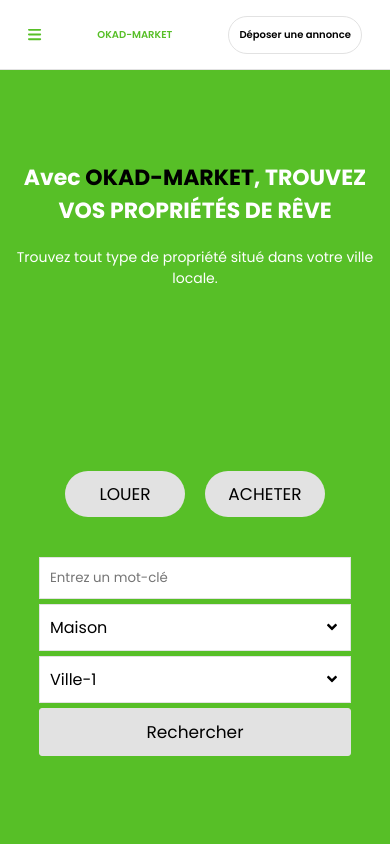
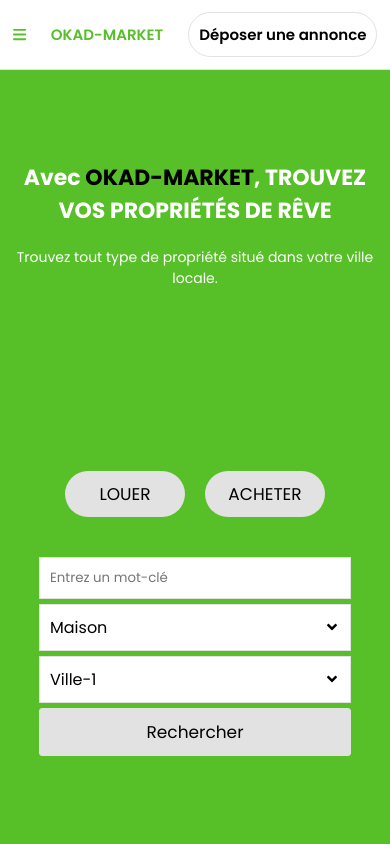
Before and after one commit to project-jered-david/okad-market, a React (Create React App) app: page / in a window 390 px wide. Shown: the top 844 px of the page. Built offline with nearby package versions, Linux system fonts and the light colour scheme.

Commit message:
css modif

```diff
--- a/src/components/Navbar/navbar.css
+++ b/src/components/Navbar/navbar.css
@@ -102,7 +102,7 @@
 
     .navbar-wrapper .bottom .logo,
     .navbar-wrapper .bottom .submit-new-ad{
-        font-size: 10px;
+        font-size: 15px;
     }
     .navbar-wrapper .top,
     .navbar-wrapper .bottom .navbar-buttons{
--- a/src/pages/AddNewAd/add-new-ad.css
+++ b/src/pages/AddNewAd/add-new-ad.css
@@ -97,4 +97,8 @@
         margin: 40px 20px 0px 20px;
     }
 
+    .add-new-ad .new-ad-form-container .new-ad-form-container-wrapper input[type=submit]{
+        font-size: 17px;
+    }
+
 }
```
